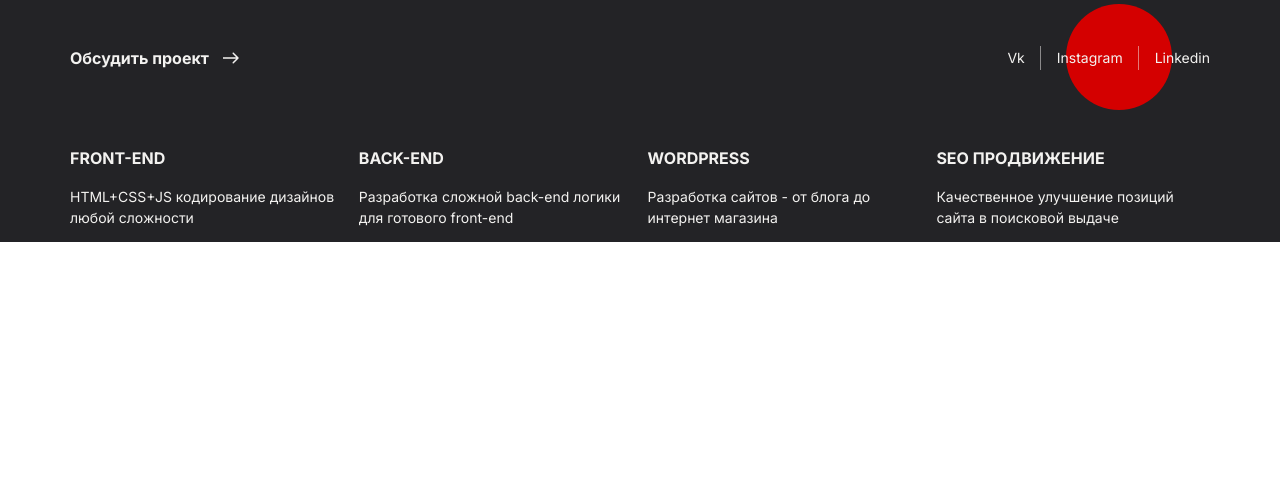
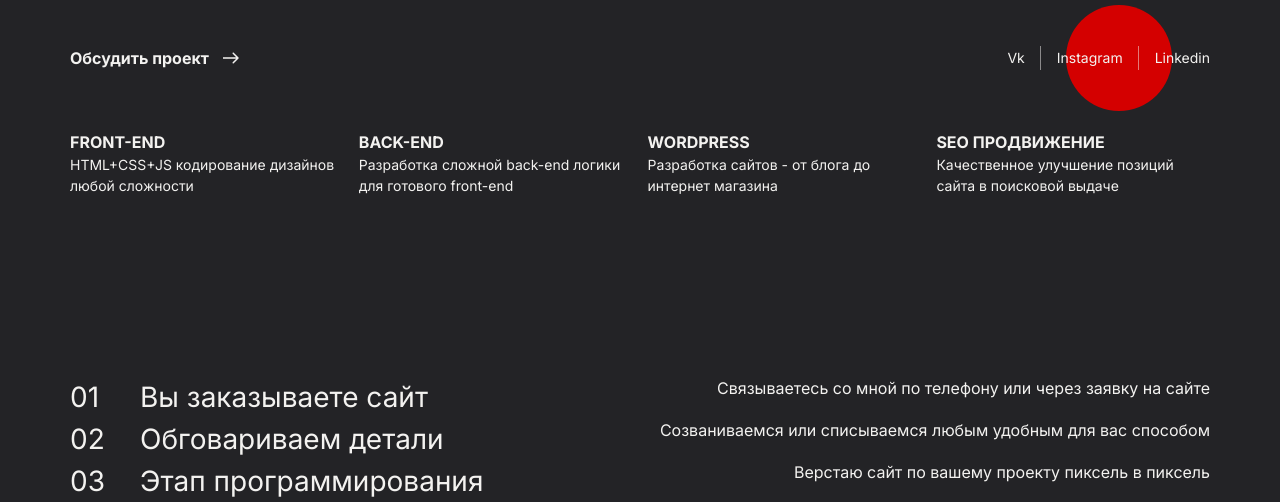
Before and after one commit to kazumi8/portfolio, a plain HTML site: page index.html in a window 1280 px wide. Shown: the part 764-1266 px from the top of the page. Before the commit the page ends 1006 px from the top, so only its background shows below. Drawn offline with Linux system fonts and the light colour scheme.

Commit message:
Positioned SVG elements; step block started

```diff
--- a/css/style.css
+++ b/css/style.css
@@ -100,8 +100,7 @@ body {
     display: block;
     height: 100%;
     width: 1px;
-    background-color: #F3F2F0;
-    opacity: .5;
+    background-color: rgba(243, 242, 240, .5);
     position: absolute;
     right: 0;
     top: 0;
@@ -119,7 +118,7 @@ body {
 
 .container__main-title-name {
     margin: 0;
-    padding-bottom: 30px;
+    margin-bottom: 30px;
     font-size: 28px;
     position: relative;
     z-index: 3;
@@ -137,7 +136,6 @@ body {
     display: flex;
     justify-content: space-between;
     padding-bottom: 60px;
-    position: relative;
 }
 
 .social__title {
@@ -160,7 +158,15 @@ body {
     top: calc(50% - 6px);
 }
 
-.skill__list{
+.social__wrapper {
+    position: relative;
+}
+
+.container__skill {
+    margin-bottom: 180px;
+}
+
+.skill__list {
     list-style: none;
     display: flex;
     justify-content: space-between;
@@ -173,13 +179,70 @@ body {
 }
 
 .skill__list-title {
+    margin: 0;
     text-transform: uppercase;
 }
 
 .skill__list-description {
+    margin: 0;
     line-height: 150%;
 }
 
+.container__cv {
+    margin-bottom: 180px;
+}
+
+.steps__list {
+    margin: 0;
+    padding: 0;
+    list-style: none;
+    display: flex;
+    flex-direction: column;
+}
+
+.steps__list-item {
+    display: flex;
+   justify-content: space-between;
+   position: relative;
+   padding-left: 70px;
+}
+
+.steps__list-item::before {
+    content: '';
+    display: block;
+    position: absolute;
+    top: 0;
+    left: 0;
+    font-size: 28px;
+    font-weight: 400;
+    line-height: 42px;
+}
+
+.steps__list-item:nth-child(1)::before {
+    content: '01';
+}
+
+.steps__list-item:nth-child(2)::before {
+    content: '02';
+}
+
+.steps__list-item:nth-child(3)::before {
+    content: '03';
+}
+
+.steps__list-title {
+    margin: 0;
+    font-size: 28px;
+    font-weight: 400;
+    line-height: 42px;
+}
+
+.steps__list-text {
+    margin: 0;
+    font-size: 16px;
+    font-weight: 400;
+    line-height: 24px;
+}
 
 
 
@@ -197,7 +260,7 @@ body {
     height: 106px;
     position: absolute;
     right: 38px;
-    top: -42px;
+    top: calc(50% - 53px);
 }
 
 .svg-triangle {
--- a/index.html
+++ b/index.html
@@ -79,7 +79,9 @@
                     <h2 class="social__title">
                         Обсудить проект
                     </h2>
-                    <svg class="svg-circle svg-circle-social" viewBox="0 0 253 253" xmlns="http://www.w3.org/2000/svg">
+                    <div class="social__wrapper">
+                        <svg class="svg-circle svg-circle-social" viewBox="0 0 253 253"
+                            xmlns="http://www.w3.org/2000/svg">
                             <circle cx="126.5" cy="126.5" r="126.5" />
                         </svg>
                         <ul class="link-list link-list--line">
@@ -99,6 +101,7 @@
                                 </a>
                             </li>
                         </ul>
+                    </div>
                 </section>
                 <section class="container__skill skill">
                     <h2 class="visually-hidden"></h2>
@@ -137,10 +140,37 @@
                         </li>
                     </ul>
                 </section>
-                <section>
+                <section class="container__cv cv">
                 </section>
+
                 <section class="container__steps steps">
-
+                    <h2 class="visually-hidden">Шаги работы</h2>
+                    <ol class="steps__list">
+                        <li class="steps__list-item">
+                            <h3 class="steps__list-title">
+                                Вы заказываете сайт
+                            </h3>
+                            <p class="steps__list-text">
+                                Связываетесь со мной по телефону или через заявку на сайте
+                            </p>
+                        </li>
+                        <li class="steps__list-item">
+                            <h3 class="steps__list-title">
+                                Обговариваем детали
+                            </h3>
+                            <p class="steps__list-text">
+                                Созваниваемся или списываемся любым удобным для вас способом
+                            </p>
+                        </li>
+                        <li class="steps__list-item">
+                            <h3 class="steps__list-title">
+                                Этап программирования
+                            </h3>
+                            <p class="steps__list-text">
+                                Верстаю сайт по вашему проекту пиксель в пиксель
+                            </p>
+                        </li>
+                    </ol>
                 </section>
             </main>
         </div>
```
Lines whose indentation alone changed are shown as unchanged.
